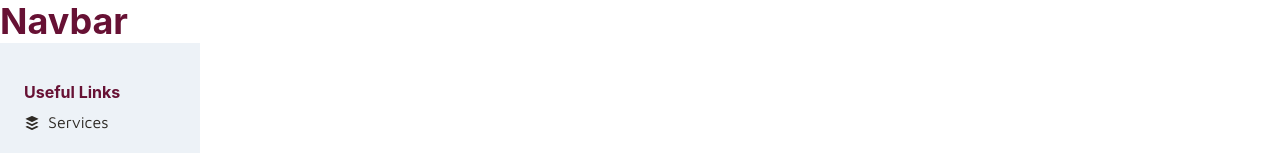
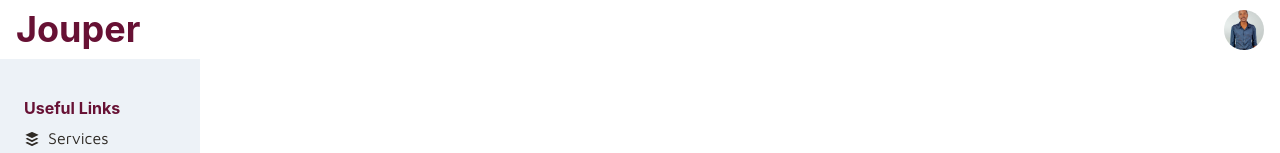
Before and after one commit to Henry-Egboh/jouper, a React (Vite) app: page / in a window 1280 px wide. Shown: the top 153 px of the page. Built offline with nearby package versions, Linux system fonts and the light colour scheme.

Commit message:
Added an avatar to the navbar

```diff
--- a/src/components/Dashboard.jsx
+++ b/src/components/Dashboard.jsx
@@ -17,7 +17,7 @@ const Dashboard = () => {
     <Container maxW="100%">
       {/* showcase menu */}
       <Container py={32} centerContent>
-        <FaBomb fill="teal" color="blue" style={{color: 'red', borderRadius: '50%', border: '4px solid red', padding: '4px'}} size={50} />
+        <FaBomb fill="teal" style={{ borderRadius: '50%', border: '4px solid red', padding: '4px'}} size={50} />
 
         <Heading size="2xl" my="1rem">
           Dashing Out
--- a/src/components/otherComp/NavBar.jsx
+++ b/src/components/otherComp/NavBar.jsx
@@ -1,11 +1,20 @@
-import { Heading } from "@chakra-ui/react";
+import { Avatar, HStack, Heading, Spacer, Flex } from "@chakra-ui/react";
+import mine from "./henry.jpg";
 
 const NavBar = () => {
-    return (
-        <main>
-            <Heading>Navbar</Heading>
-        </main>
-     );
-}
+  return (
+    <main>
+      <Flex py={2} px={4} alignItems='center'>
+        <HStack>
+          <Heading>Jouper</Heading>
+        </HStack>
+        <Spacer />
+        <HStack>
+          <Avatar objectFit="cover" src={mine} boxSize="40px" />
+        </HStack>
+      </Flex>
+    </main>
+  );
+};
 
 export default NavBar;
```
Also changed, not shown: src/components/otherComp/henry.jpg (added).
